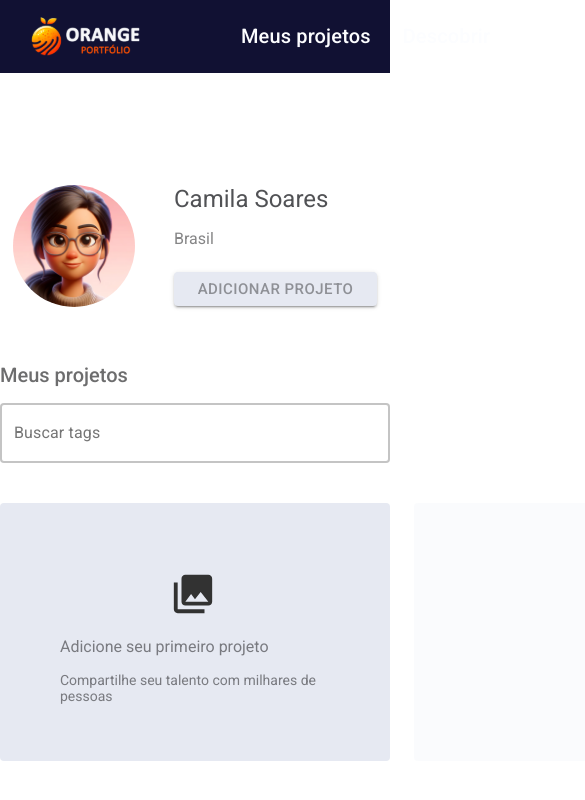
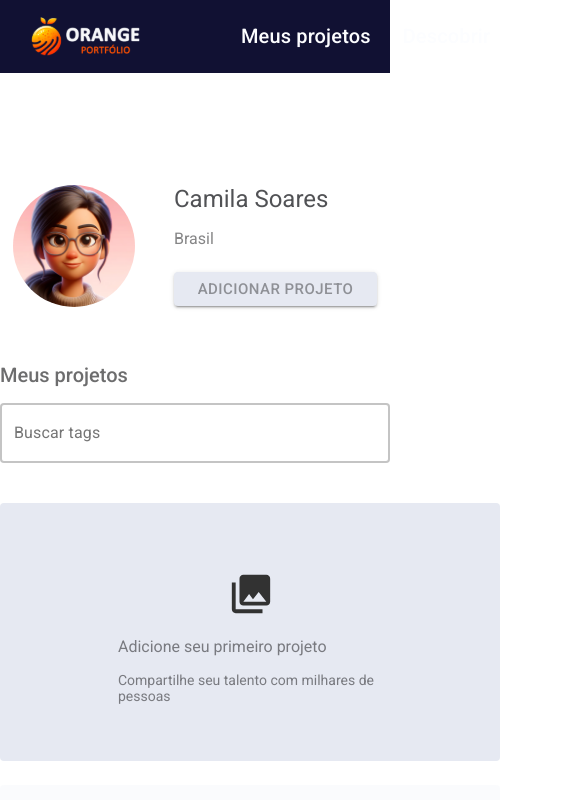
Before and after one commit to K3lOli/Hackathon-Squad-29---Front-End, a React (Vite) app: page /meuportfolio in a window 390 px wide. Shown: the top 800 px of the page, 585 px wide, since content can reach past the window. Built offline with nearby package versions, Linux system fonts and the light colour scheme.

Commit message:
Aplicação de responsividade na página meu portfolio

```diff
--- a/src/pages/MeuPortfolio/styles.css
+++ b/src/pages/MeuPortfolio/styles.css
@@ -41,17 +41,74 @@
     height: 46px;
     margin-bottom: 16px;
     margin-left: 110px;
-    cursor: pointer;
 }
 
 .body-1 {
     color: var(--color-neutral-120-opacity);
     margin-bottom: 16px;
-    cursor: pointer;
 }
 
 .body-2 {
     color: var(--color-neutral-120-opacity);
-    cursor: pointer;
     white-space: wrap;
 }
+
+@media screen and (max-width: 1440px) {
+    .secaoProjetos {
+        max-width: 1116px;
+    }
+
+    .projetoBox {
+        width: 350px;
+    }
+
+    .projetoBoxConteudo {
+        padding: 68px 42px;
+    }
+}
+
+@media screen and (max-width: 1250px) {
+    .secaoProjetos {
+        max-width: 916px;
+    }
+
+    .projetoBox {
+        width: 285px;
+    }
+
+    .projetoBoxConteudo {
+        padding: 68px 21px;
+    }
+
+    .projetoBox img {
+        margin-left: 98px;
+    }
+}
+
+@media screen and (max-width: 1000px) {
+    .meusProjetosDiv {
+        max-width: 500px;
+        margin: 0 auto;
+    }
+
+    .secaoProjetos {
+        max-width: 716px;
+    }
+
+    .adicionarProjetos {
+        grid-template-columns: 1fr;
+        justify-items: center;
+    }
+
+    .projetoBox {
+        width: 500px;
+    }
+
+    .projetoBoxConteudo {
+        padding: 68px 118px;
+    }
+
+    .projetoBox img {
+        margin-left: 110px;
+    }
+}
```
